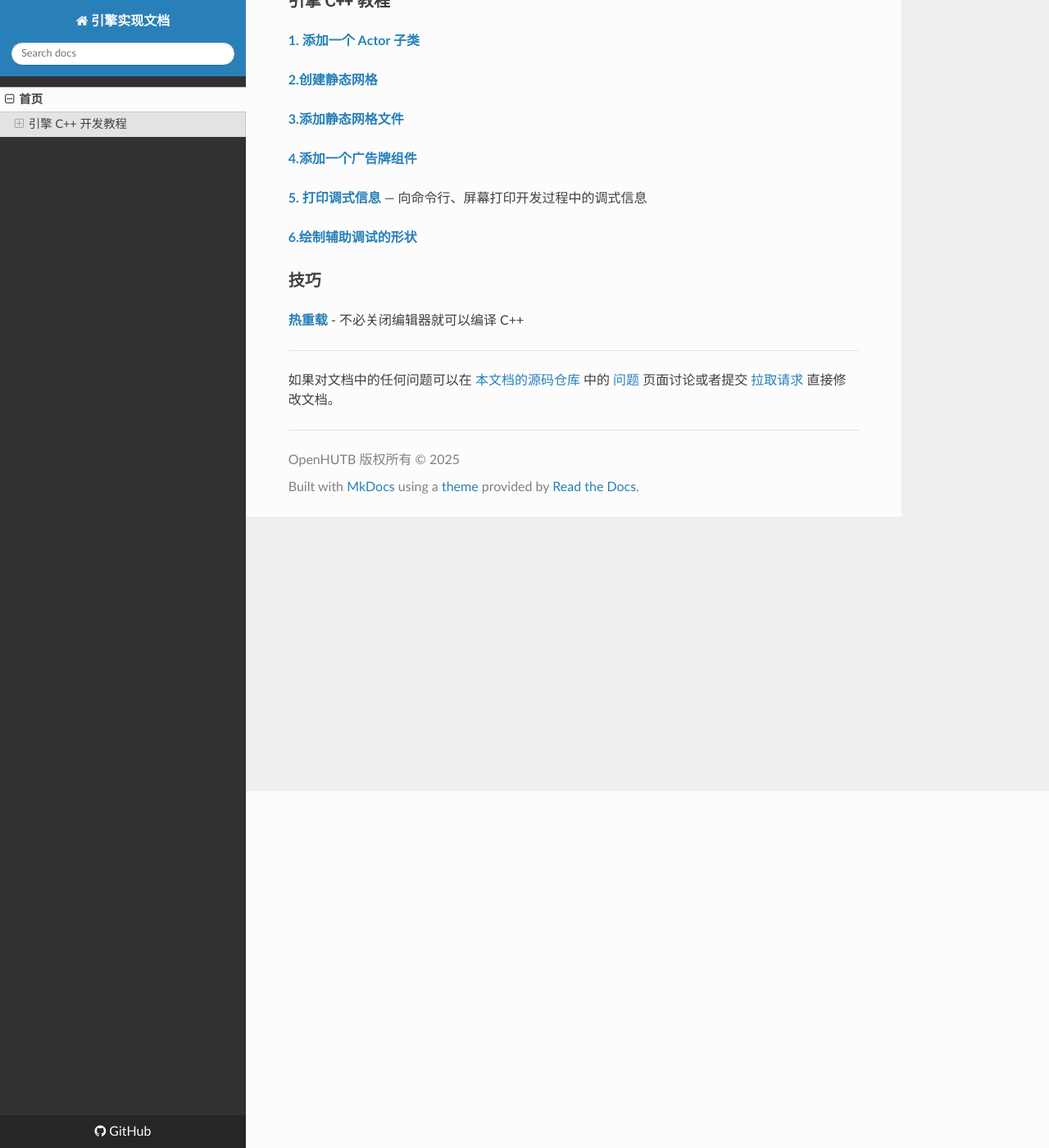
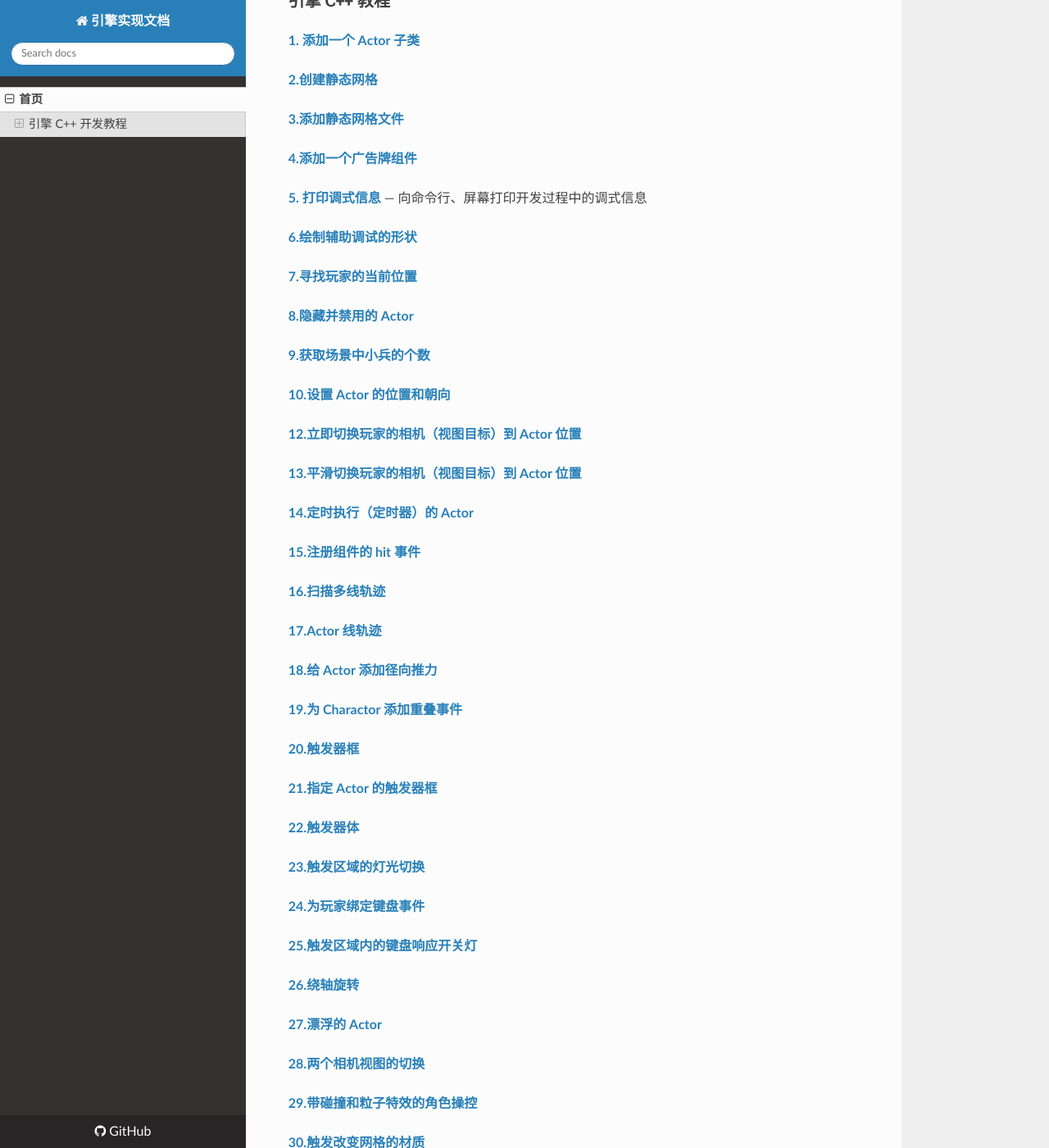
Before and after one commit to OpenHUTB/cpp, an MkDocs documentation site: the page built from docs/index.md, in a window 1280 px wide and 1400 px high, scrolled down 435 px. Shown: the whole window at 82% size. Built offline with MkDocs 1.6.1, drawn with Linux system fonts in a browser that asks for light colours; nearby versions of some CDN libraries; a script that is not in the unit is left out.

Commit message:
添加其他教程链接

```diff
--- a/docs/index.md
+++ b/docs/index.md
@@ -31,6 +31,54 @@ title: 主页
 
 [__6.绘制辅助调试的形状__](./tutorial/draw_debug.md)
 
+[__7.寻找玩家的当前位置__](https://panda1234lee.blog.csdn.net/article/details/119102740)
+
+[__8.隐藏并禁用的 Actor__](https://bbs.huaweicloud.com/blogs/310580)
+
+[__9.获取场景中小兵的个数__](https://bbs.huaweicloud.com/blogs/310578)
+
+[__10.设置 Actor 的位置和朝向__](https://bbs.huaweicloud.com/blogs/310574)
+
+[__12.立即切换玩家的相机（视图目标）到 Actor 位置__](https://bbs.huaweicloud.com/blogs/310576)
+
+[__13.平滑切换玩家的相机（视图目标）到 Actor 位置__](https://bbs.huaweicloud.com/blogs/310569)
+
+[__14.定时执行（定时器）的 Actor__](https://bbs.huaweicloud.com/blogs/310568)
+
+[__15.注册组件的 hit 事件__](https://panda1234lee.blog.csdn.net/article/details/119127452)
+
+[__16.扫描多线轨迹__](https://bbs.huaweicloud.com/blogs/310557)
+
+[__17.Actor 线轨迹__](https://bbs.huaweicloud.com/blogs/310558)
+
+[__18.给 Actor 添加径向推力__](https://bbs.huaweicloud.com/blogs/310555)
+
+[__19.为 Charactor 添加重叠事件__](https://blog.csdn.net/panda1234lee/article/details/119152036?spm=1001.2101.3001.10752)
+
+[__20.触发器框__](https://bbs.huaweicloud.com/blogs/310553)
+
+[__21.指定 Actor 的触发器框__](https://blog.csdn.net/panda1234lee/article/details/119194477?spm=1001.2101.3001.10752 )
+
+[__22.触发器体__](https://blog.csdn.net/panda1234lee/article/details/119195852?spm=1001.2101.3001.10752)
+
+[__23.触发区域的灯光切换__](https://blog.csdn.net/panda1234lee/article/details/119197716?spm=1001.2101.3001.10752)
+
+[__24.为玩家绑定键盘事件__](https://blog.csdn.net/panda1234lee/article/details/119200569?ops_request_misc=&request_id=&biz_id=102&utm_term=%E6%9C%80%E7%AE%80%E5%8D%95%E7%9A%84%20UE%204%20C++%20%E6%95%99%E7%A8%8B&utm_medium=distribute.pc_search_result.none-task-blog-2~blog~sobaiduweb~default-0-119200569.nonecase&spm=1018.2226.3001.4450)
+
+[__25.触发区域内的键盘响应开关灯__](https://bbs.huaweicloud.com/blogs/310546)
+
+[__26.绕轴旋转__](https://bbs.huaweicloud.com/blogs/310543)
+
+[__27.漂浮的 Actor__](https://bbs.huaweicloud.com/blogs/310547)
+
+[__28.两个相机视图的切换__](https://bbs.huaweicloud.com/blogs/310542)
+
+[__29.带碰撞和粒子特效的角色操控__](https://panda1234lee.blog.csdn.net/article/details/119242349)
+
+[__30.触发改变网格的材质__](https://bbs.huaweicloud.com/blogs/310537)
+
+[__31.通过插值和重叠事件实现开门效果__](https://bbs.huaweicloud.com/blogs/310538)
+
 
 ### 技巧
 
```
